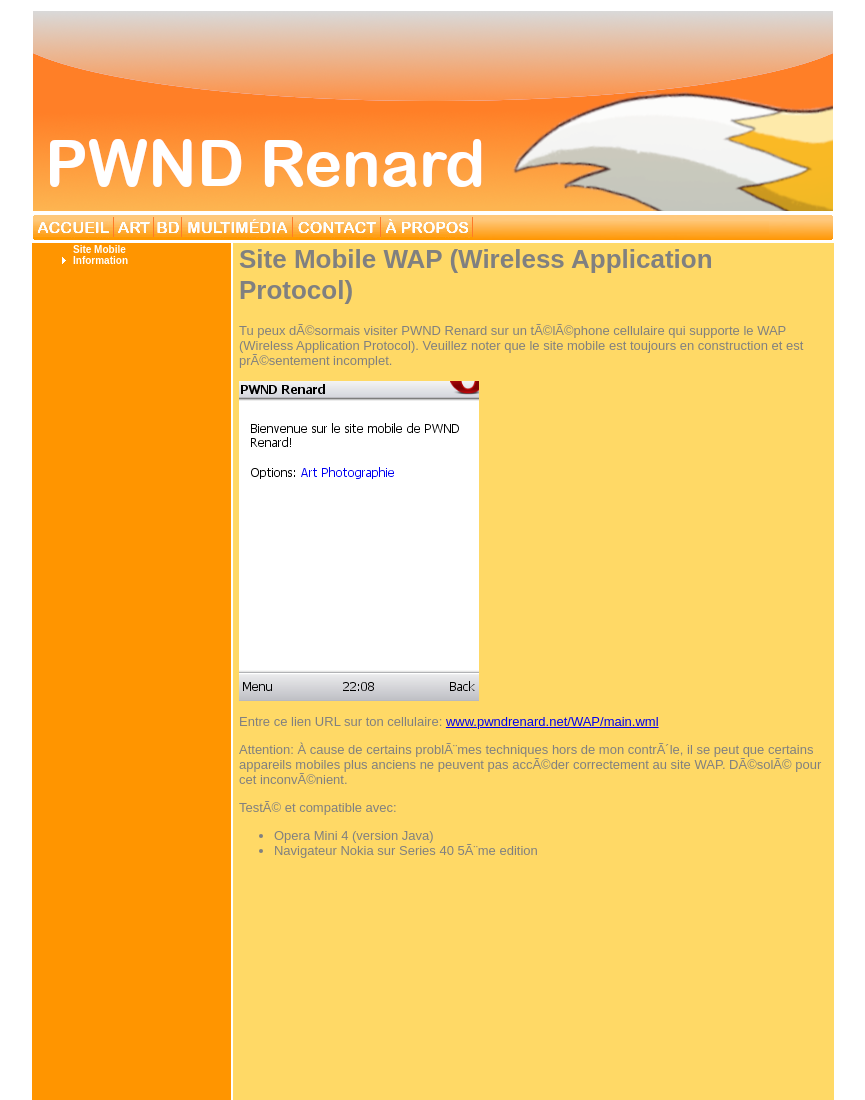
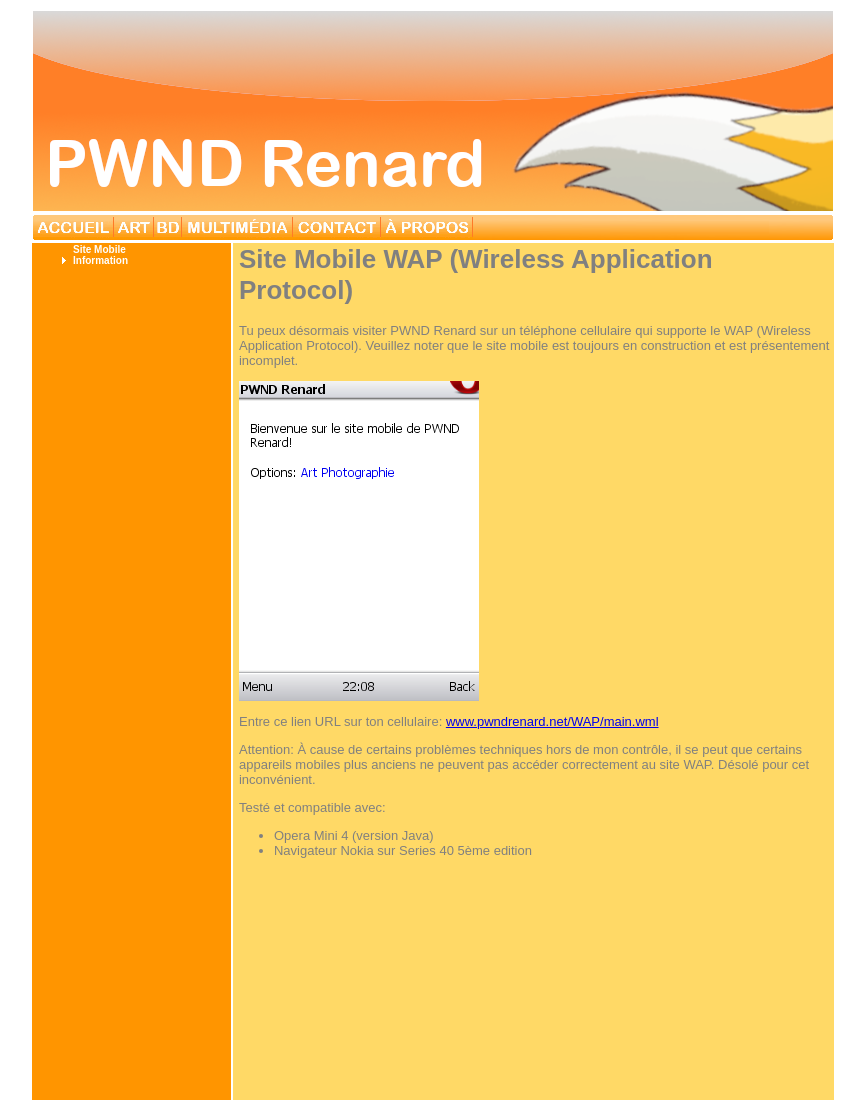
Before and after one commit to PWND-Renard/PWND-Renard, a plain HTML site: page WAP/mobile.htm in a window 1280 px wide. Shown: the top 1100 px of the page, without its empty margins (207-1072 px from the left). Drawn offline with Linux system fonts and the light colour scheme.

Commit message:
Update mobile.htm

```diff
--- a/WAP/mobile.htm
+++ b/WAP/mobile.htm
@@ -25,15 +25,15 @@
 				<TD width="596" height="1000" bgcolor="#ffd966" align="left" valign="top">
 					<font color="gray" size="-1">
 						<H1 style="MARGIN-LEFT: 5px">Site Mobile WAP (Wireless Application Protocol)</H1>
-						<P style="MARGIN-LEFT: 5px">Tu peux dÃ©sormais visiter PWND Renard sur un tÃ©lÃ©phone cellulaire qui supporte le WAP (Wireless Application Protocol). Veuillez noter que le site mobile est toujours en construction et est prÃ©sentement incomplet.</P>
+						<P style="MARGIN-LEFT: 5px">Tu peux désormais visiter PWND Renard sur un téléphone cellulaire qui supporte le WAP (Wireless Application Protocol). Veuillez noter que le site mobile est toujours en construction et est présentement incomplet.</P>
 						<IMG style="MARGIN-LEFT: 5px" alt="Capture d'Ã©cran appareil mobile" src="main.png" >
 						<P style="MARGIN-LEFT: 5px">Entre ce lien URL sur ton cellulaire: <A href="http://www.pwndrenard.net/WAP/main.wml">www.pwndrenard.net/WAP/main.wml</A></P>
-						<P style="MARGIN-LEFT: 5px">Attention: À cause de certains problÃ¨mes techniques hors de mon contrÃ´le, il se peut que certains appareils mobiles plus anciens ne peuvent pas accÃ©der correctement au site WAP. DÃ©solÃ© pour cet inconvÃ©nient.</P>
-						<P style="MARGIN-LEFT: 5px">TestÃ© et compatible avec:</P>
+						<P style="MARGIN-LEFT: 5px">Attention: À cause de certains problèmes techniques hors de mon contrôle, il se peut que certains appareils mobiles plus anciens ne peuvent pas accéder correctement au site WAP. Désolé pour cet inconvénient.</P>
+						<P style="MARGIN-LEFT: 5px">Testé et compatible avec:</P>
 						<UL>
 							<LI>Opera Mini 4 (version Java)
 
-							<LI>Navigateur Nokia sur Series 40 5Ã¨me edition</LI>
+							<LI>Navigateur Nokia sur Series 40 5ème edition</LI>
 						</UL>
 					</font>
 				</TD>
```
